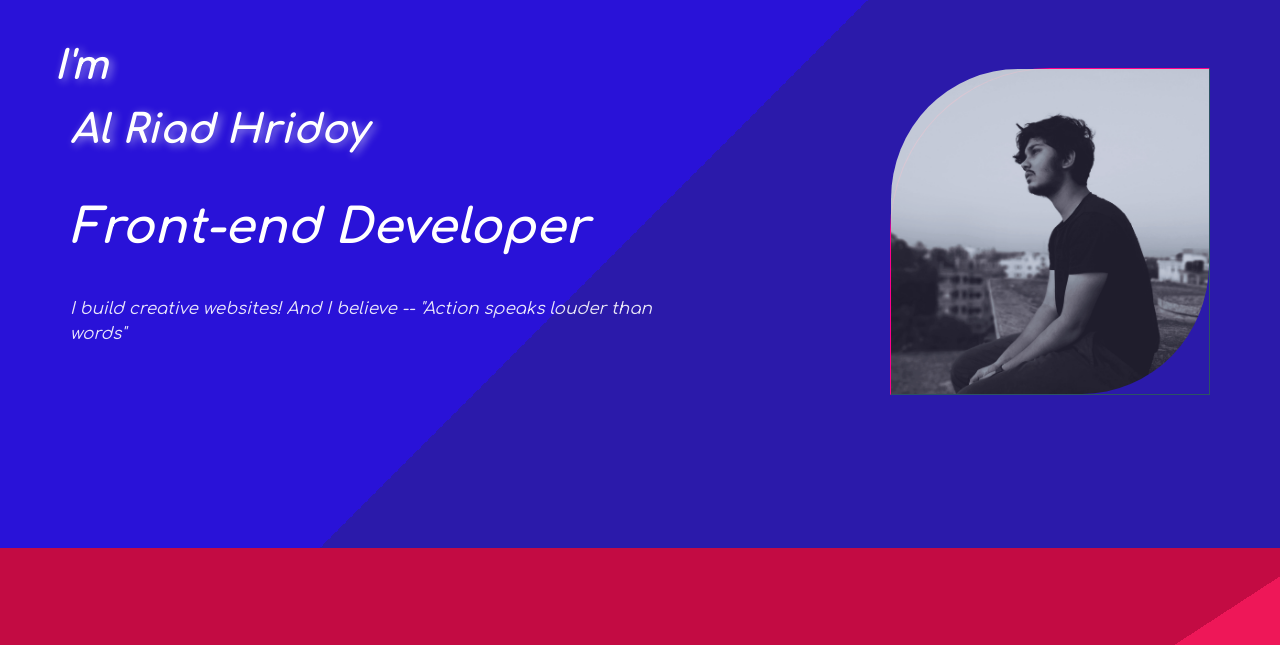
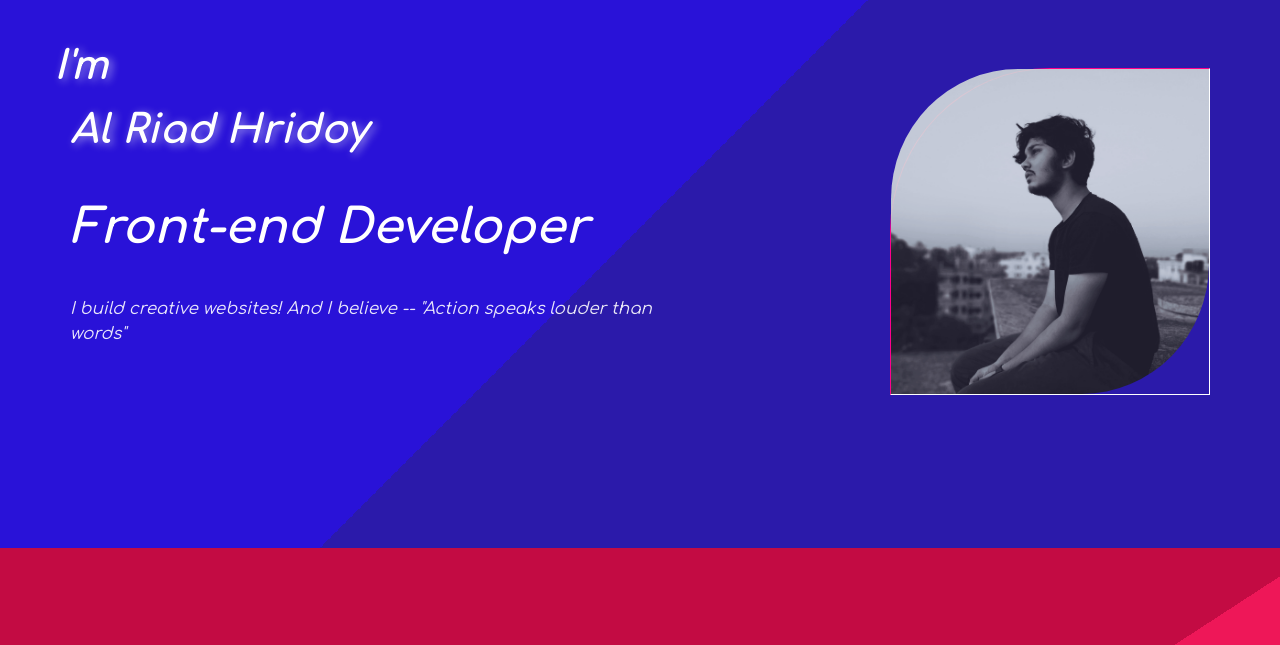
Before and after one commit to AlRiadHridoy/oldPortfolio, a plain HTML site: page index.html in a window 1280 px wide. Shown: the part 92-737 px from the top of the page. Drawn offline with nearby package versions, Linux system fonts and the light colour scheme; a web font is replaced by a local one.

Commit message:
Update style.css

```diff
--- a/style.css
+++ b/style.css
@@ -32,7 +32,7 @@
   --blk: #3f3f3f;
   --demblk: #464646;
   --mash-drk: #203a43;
-  --mash-lg: #2c5364;
+  --mash-lg: #ffffff;
   --blued: #88d9e6;
   --cornsilk: #fff8dc;
   -pink: #f72585;
```
